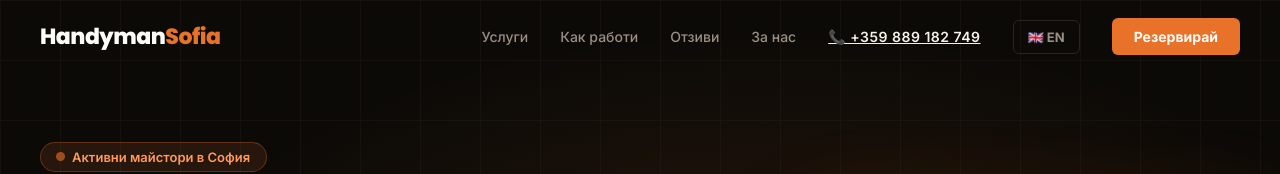
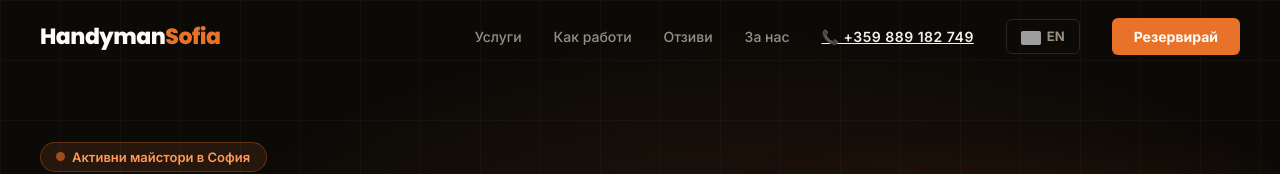
Before and after one commit to bioenergya-sudo/vitejs-vite-2sziobb5, a React (Vite) app: page / in a window 1280 px wide. Shown: the top 174 px of the page. Built offline with nearby package versions, Linux system fonts and the light colour scheme; grey boxes are pictures that could not be loaded.

Commit message:
switch buton bg/en & flags

```diff
--- a/src/App.jsx
+++ b/src/App.jsx
@@ -352,6 +352,7 @@ export default function App({ lang = "bg" }) {
     .nav-links { display: flex; align-items: center; gap: 32px; }
     .nav-link { font-size: 14px; color: ${G.textSec}; text-decoration: none; cursor: pointer; transition: color 0.2s; font-weight: 500; }
     .nav-link:hover { color: ${G.text}; }
+    .nav-lang-mobile { display: none; }
     .nav-lang-btn { background: none; border: 1px solid ${G.border}; color: ${G.textSec}; padding: 8px 14px; border-radius: 6px; font-size: 13px; font-weight: 700; text-decoration: none; transition: all 0.2s; }
     .nav-lang-btn:hover { border-color: ${G.accent}; color: ${G.text}; }
     .nav-cta { background: ${G.accent}; color: ${G.white}; border: none; padding: 10px 22px; border-radius: 6px; font-size: 14px; font-weight: 700; cursor: pointer; font-family: 'Inter', sans-serif; transition: all 0.2s; }
@@ -612,6 +613,7 @@ export default function App({ lang = "bg" }) {
       .navbar { padding: 14px 20px; }
       .navbar.scrolled { padding: 10px 20px; }
       .nav-links { display: none; }
+      .nav-lang-mobile { display: flex; }
 
       /* Hero — compact */
       .hero {
@@ -742,13 +744,20 @@ export default function App({ lang = "bg" }) {
       {/* NAVBAR */}
       <nav className={`navbar${scrolled ? " scrolled" : ""}`}>
         <div className="logo">Handyman<span>Sofia</span></div>
+        <a href={u.langHref} className="nav-lang-btn nav-lang-mobile">
+          <img src={lang === "bg" ? "https://flagcdn.com/w20/gb.png" : "https://flagcdn.com/w20/bg.png"} width="20" height="14" alt="" style={{borderRadius:"2px", verticalAlign:"middle", marginRight:"6px"}} />
+          {lang === "bg" ? "EN" : "BG"}
+        </a>
         <div className="nav-links">
           <span className="nav-link" onClick={() => document.getElementById("services")?.scrollIntoView({ behavior: "smooth" })}>{u.navServices}</span>
           <span className="nav-link" onClick={() => document.getElementById("how")?.scrollIntoView({ behavior: "smooth" })}>{u.navHow}</span>
           <span className="nav-link" onClick={() => document.getElementById("reviews")?.scrollIntoView({ behavior: "smooth" })}>{u.navReviews}</span>
           {u.navAbout && <a href="/za-nas" className="nav-link">{u.navAbout}</a>}
           <a href="tel:+359889182749" className="phone-link">📞 +359 889 182 749</a>
-          <a href={u.langHref} className="nav-lang-btn">{u.langBtn}</a>
+          <a href={u.langHref} className="nav-lang-btn">
+            <img src={lang === "bg" ? "https://flagcdn.com/w20/gb.png" : "https://flagcdn.com/w20/bg.png"} width="20" height="14" alt="" style={{borderRadius:"2px", verticalAlign:"middle", marginRight:"6px"}} />
+            {lang === "bg" ? "EN" : "BG"}
+          </a>
           <button className="nav-cta" onClick={scrollToServices}>{u.navBook}</button>
         </div>
       </nav>
```
